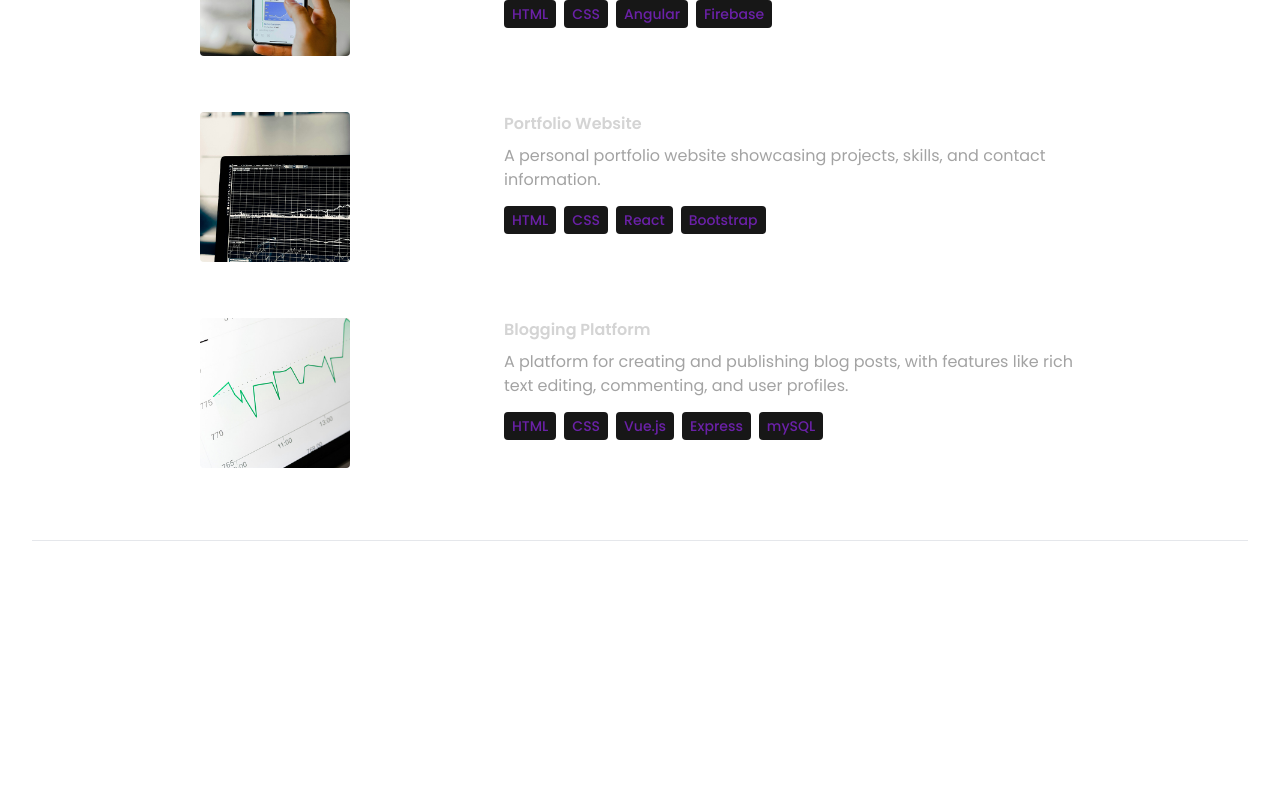
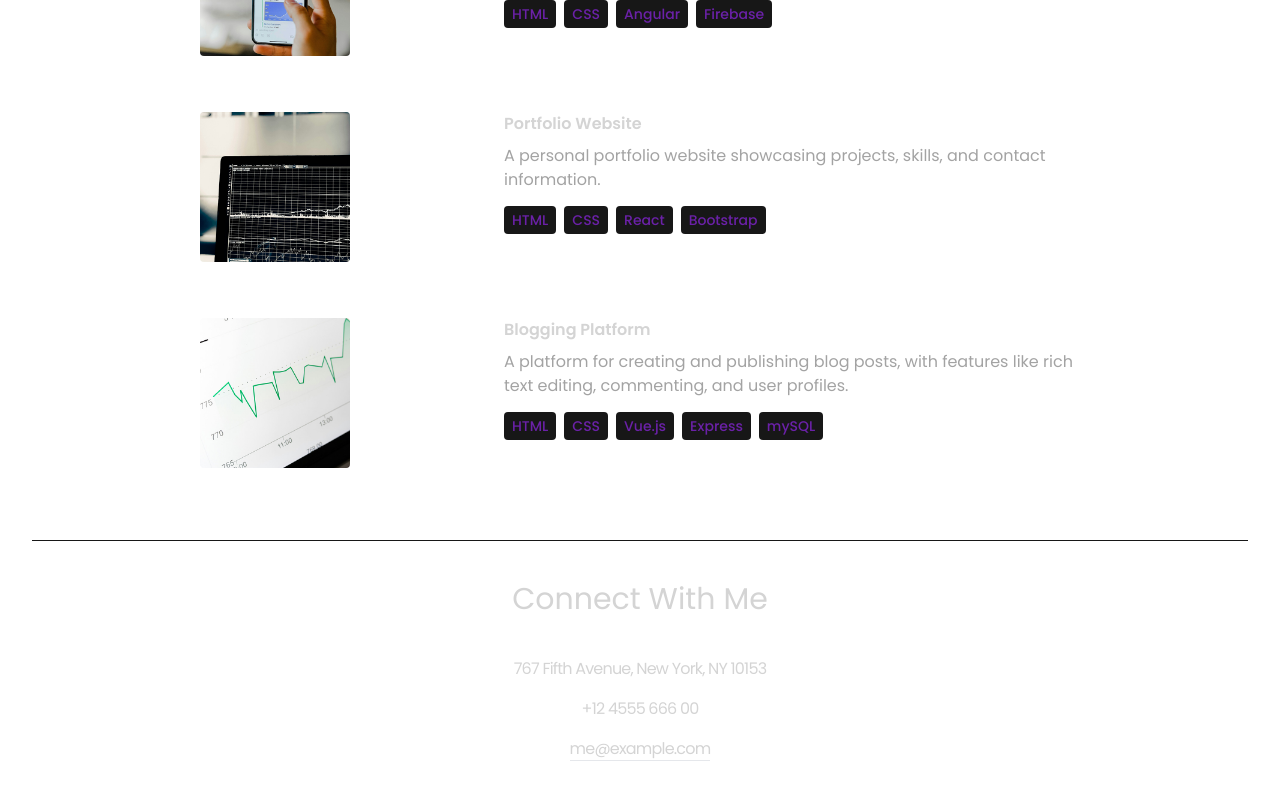
Before and after one commit to amitkumarpc7/My-Portfolio, a React (Vite) app: page / in a window 1280 px wide. Shown: the part 3036-3836 px from the top of the page. Before the commit the page ends 3577 px from the top, so only its background shows below. Built offline with nearby package versions, Linux system fonts and the light colour scheme.

Commit message:
Update Contacts

```diff
--- a/src/App.jsx
+++ b/src/App.jsx
@@ -1,4 +1,5 @@
 import About from "./Components/About"
+import Contact from "./Components/Contact"
 import Experience from "./Components/Experience"
 import Hero from "./Components/Hero"
 import Navbar from "./Components/Navbar"
@@ -23,6 +24,7 @@ const App = () => {
           <Technologies/>
           <Experience/>
           <Projects/>
+          <Contact/>
         </div>
     </div>
 
--- /dev/null
+++ b/src/Components/Contact.jsx
@@ -0,0 +1,21 @@
+
+import { CONTACT } from '../constants'
+
+const Contact = () => {
+  return (
+    <div className="border-b border-neutral-900 pb-20">
+        <h2 className='my-10 text-center text-3xl'>Connect With Me</h2>
+        <div className='text-center tracking-tighter'>
+            <p className="my-4">{CONTACT.address}</p>
+            <p className="my-4">{CONTACT.phoneNo}</p>
+            <a href='#' className='border-b'>
+                {CONTACT.email}
+            </a>
+
+        </div>
+
+    </div>
+  )
+}
+
+export default Contact
--- a/src/Components/Projects.jsx
+++ b/src/Components/Projects.jsx
@@ -3,7 +3,7 @@ import { PROJECTS } from "../constants";
 
 const Projects = () => {
   return (
-    <div className="border-b border-neutarl-900 pb-4">
+    <div className="border-b border-neutral-900 pb-4">
       <h1 className="my-20 text-center text-3xl"> Projects </h1>
       <div>
         {PROJECTS.map(( project, index) => (
```
